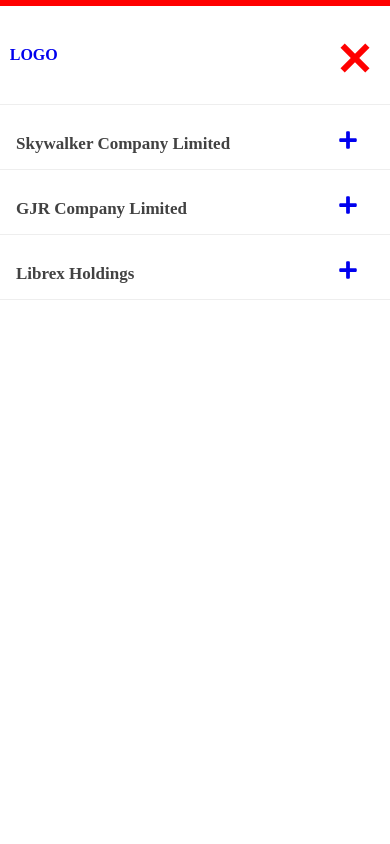
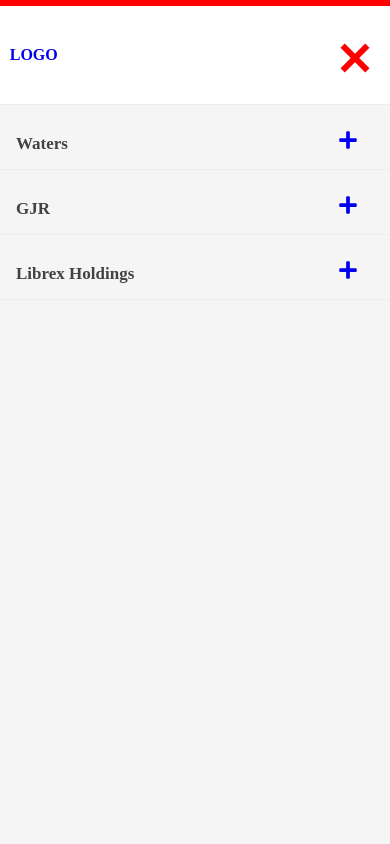
Before and after one commit to frankjr212711/skyNew, a React (Create React App) app: page /skywalker in a window 390 px wide. Both pictures are taken after a click on the element 355 px from the left and 55 px from the top of the page. Shown: the top 844 px of the page. Built offline with nearby package versions, Linux system fonts and the light colour scheme.

Commit message:
wednesday

```diff
--- a/src/components/MainBar/index.js
+++ b/src/components/MainBar/index.js
@@ -31,7 +31,7 @@ export const MainBar = () => {
               <ul>
                 <li id="sky-btn">
                   <a href="#sky-btn">
-                    <span>Skywalker Company Limited</span>
+                    <span>Waters</span>
                     <span>
                       <FaPlus />
                     </span>
@@ -50,7 +50,7 @@ export const MainBar = () => {
                 </li>
                 <li id="gjr-btn">
                   <a href="#gjr-btn">
-                    <span>GJR Company Limited</span>
+                    <span>GJR</span>
                     <span>
                       <FaPlus />
                     </span>
--- a/src/components/MainBar/styles.css
+++ b/src/components/MainBar/styles.css
@@ -1,4 +1,3 @@
-
 .main-bar {
   display: none;
 }
@@ -29,7 +28,7 @@
     height: 50px;
     cursor: pointer;
     position: relative;
-      transition: 0.3s ease;
+    transition: 0.4s ease;
   }
   .menuBtn span {
     position: absolute;
@@ -39,7 +38,7 @@
     background: red;
     width: 35px;
     height: 6px;
-      transition: 0.2s ease;
+    transition: 0.4s ease;
   }
   .menuBtn span:nth-child(1) {
     top: 30%;
@@ -59,7 +58,7 @@
     height: 50px;
     cursor: pointer;
     position: relative;
-      transition: 0.3s ease;
+    transition: 0.4s ease;
   }
   .closeBtn span {
     position: absolute;
@@ -69,7 +68,7 @@
     background: red;
     width: 35px;
     height: 6px;
-      transition: 0.2s ease;
+    transition: 0.4s ease;
   }
 
   .closeBtn span:nth-child(1) {
@@ -89,14 +88,14 @@
     width: 100%;
     height: 100vh;
     border-top: 1px solid #eee;
-      background: white;
+    background: whitesmoke;
     z-index: 888;
-      transition: 0.3s ease;
+    transition: 0.4s ease;
   }
   .menus {
     /* border: 1px solid red; */
     background: transparent;
-      transition: .3s ease;
+    transition: 0.4s ease;
   }
   .menus:hover {
     background: #fefefe;
@@ -111,10 +110,9 @@
     max-height: 65px;
     line-height: 25px;
     padding: 0 2rem 0 1rem;
-      transition: 0.3s ease;
+    transition: .6s ease;
     border-bottom: 1px solid #eee;
   }
-
   .drop-menu ul li a {
     width: 100%;
     height: 100%;
@@ -124,7 +122,7 @@
     height: 45px;
     line-height: 45px;
     justify-content: space-between;
-    transition: .3s ease;
+    transition: 0.3s ease;
   }
   .drop-menu ul li a:hover {
     background: #fdfdfd;
@@ -134,16 +132,14 @@
     font-weight: 700;
     color: #424242;
   }
-
   .drop-menu ul li a span:nth-child(2) {
     font-size: 20px;
-      transition: .3s ease;
+    transition: 0.3s ease;
   }
   .drop-menu ul li > ul {
     width: 100%;
   }
   .drop-menu ul li > ul li {
-
     padding: 0.5rem 1rem;
     transition: 0.2s ease;
     position: relative;
@@ -165,7 +161,7 @@
     background: #ddd;
     /* visibility: hidden;
       opacity: 0; */
-      transition: 0.2s ease;
+    transition: 0.3s ease;
   }
   .drop-menu ul li > ul li:hover::before {
     /* visibility: visible;
@@ -174,7 +170,7 @@
   }
 
   .drop-menu ul li > ul li p {
-      transition: 0.3s ease;
+    transition: 0.4s ease;
   }
   .drop-menu ul li > ul li p:hover {
     padding: 0 0 0 0.5rem;
@@ -185,6 +181,6 @@
     max-height: 600px;
   }
   .drop-menu ul li:target span:nth-child(2) {
-      transform: rotate(45deg)
+    transform: rotate(45deg);
   }
 }
```
Lines whose indentation alone changed are shown as unchanged.
